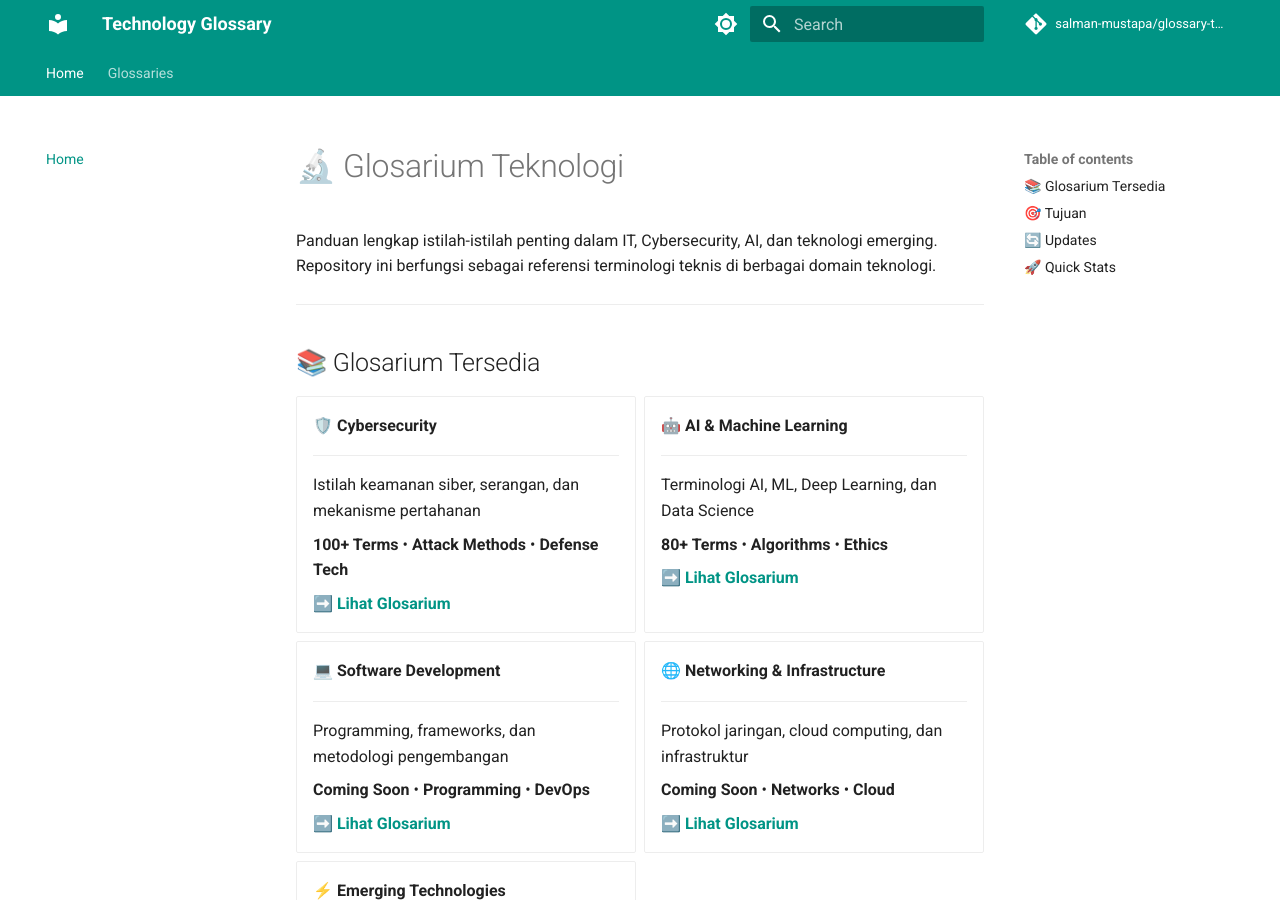
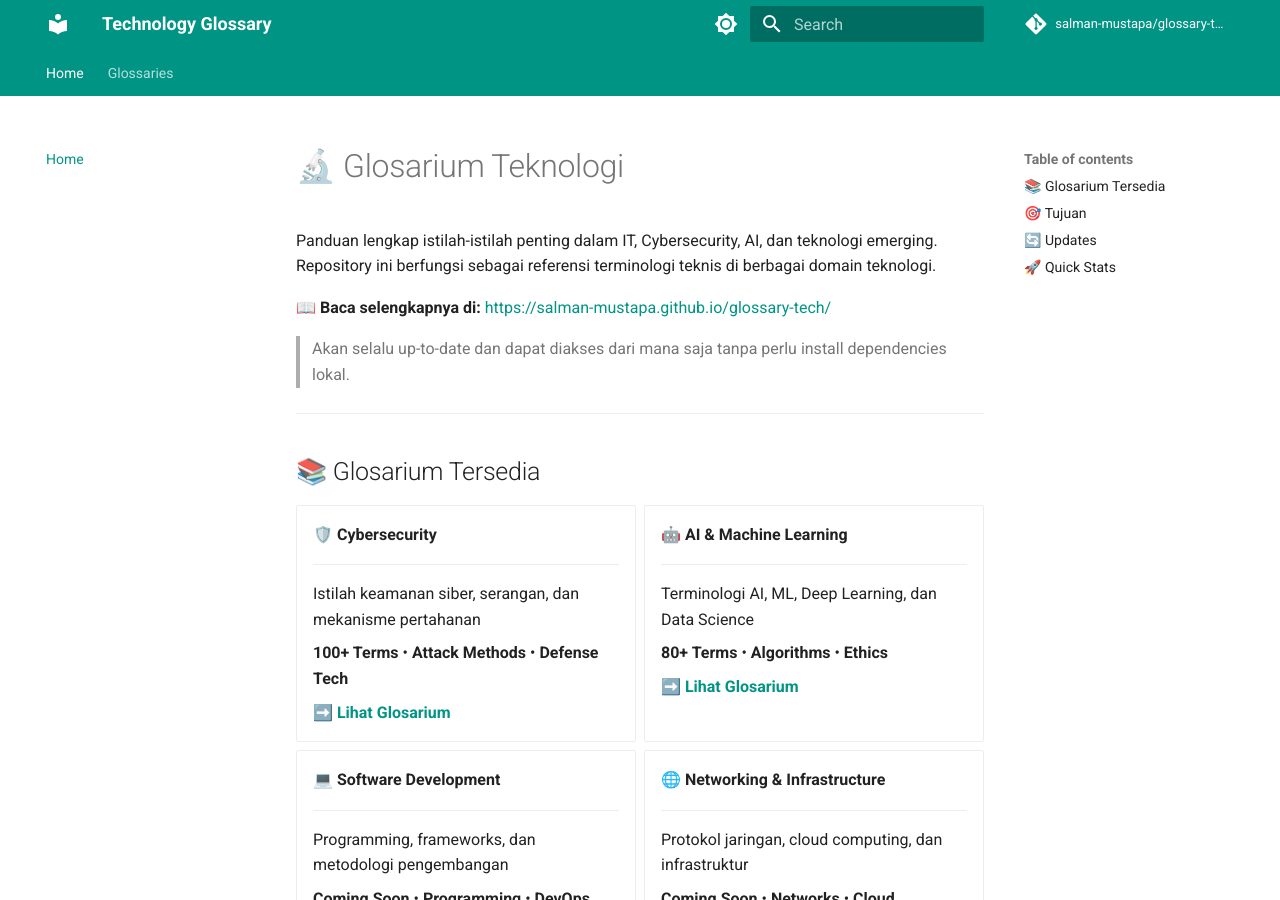
Before and after one commit to salman-mustapa/glossary-tech, an MkDocs documentation site: the page built from docs/README.md, in a window 1280 px wide and 900 px high. Built offline with MkDocs 1.6.1 and Material for MkDocs 9.7.7, drawn with Linux system fonts in a browser that asks for light colours; comment, search, counter and statistics services are not loaded.

Commit message:
docs: add url web

```diff
--- a/docs/README.md
+++ b/docs/README.md
@@ -1,6 +1,11 @@
 # 🔬 Glosarium Teknologi
 
 Panduan lengkap istilah-istilah penting dalam IT, Cybersecurity, AI, dan teknologi emerging. Repository ini berfungsi sebagai referensi terminologi teknis di berbagai domain teknologi.
+
+
+**📖 Baca selengkapnya di:** [https://salman-mustapa.github.io/glossary-tech/](https://salman-mustapa.github.io/glossary-tech/)
+
+> Akan selalu up-to-date dan dapat diakses dari mana saja tanpa perlu install dependencies lokal.
 
 ---
 
```
